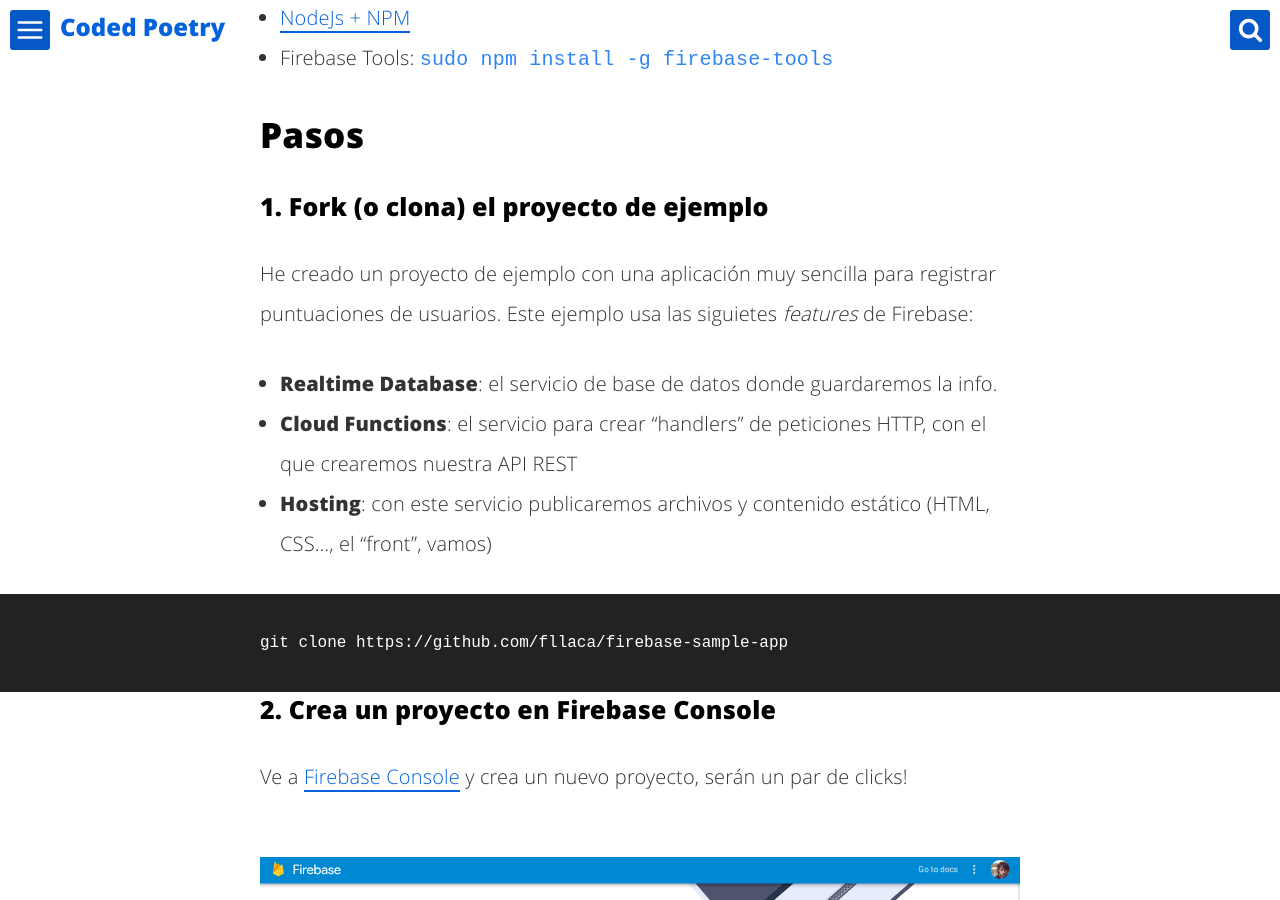
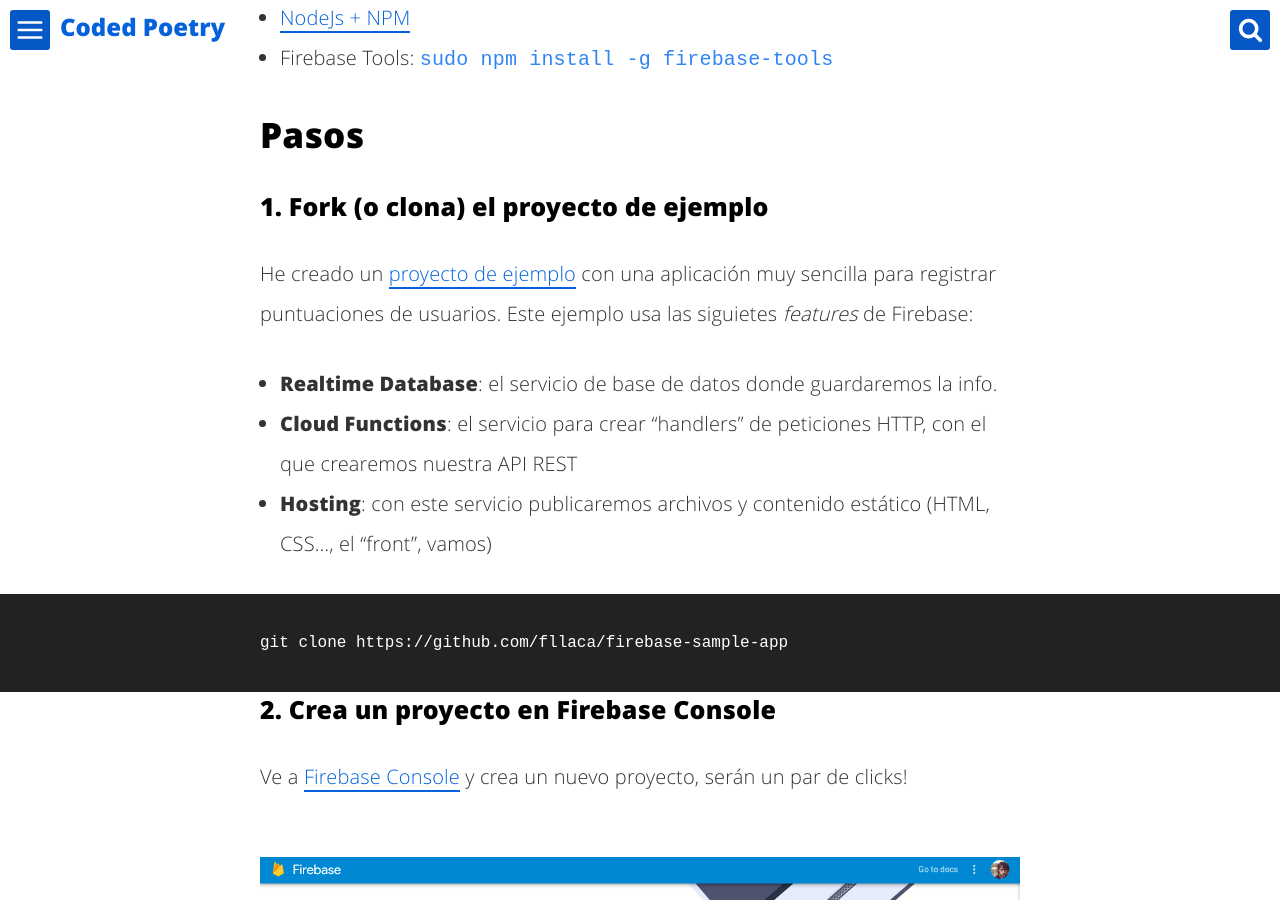
Before and after one commit to joni182/CodedPoetry.github.io, a Jekyll site: the page built from _posts/2017-06-19-google-firebase-en-5-min.md, in a window 1280 px wide and 900 px high, scrolled down 751 px. Built offline with Jekyll 4.4.1, drawn with Linux system fonts in a browser that asks for light colours; comment, search, counter and statistics services are not loaded; part of the change alters nothing that is shown.

```diff
--- a/_posts/2017-06-19-google-firebase-en-5-min.md
+++ b/_posts/2017-06-19-google-firebase-en-5-min.md
@@ -23,7 +23,7 @@ En este post veremos como crear un pequeño proyecto de ejemplo de una aplicaci
 ## Pasos
 
 ### 1. Fork (o clona) el proyecto de ejemplo
-He creado un proyecto de ejemplo con una aplicación muy sencilla para registrar puntuaciones de usuarios. Este ejemplo usa las siguietes _features_ de Firebase:
+He creado un [proyecto de ejemplo](https://github.com/fllaca/firebase-sample-app) con una aplicación muy sencilla para registrar puntuaciones de usuarios. Este ejemplo usa las siguietes _features_ de Firebase:
 * **Realtime Database**: el servicio de base de datos donde guardaremos la info.
 * **Cloud Functions**: el servicio para crear "handlers" de peticiones HTTP, con el que crearemos nuestra API REST
 * **Hosting**: con este servicio publicaremos archivos y contenido estático (HTML, CSS..., el "front", vamos)
```
